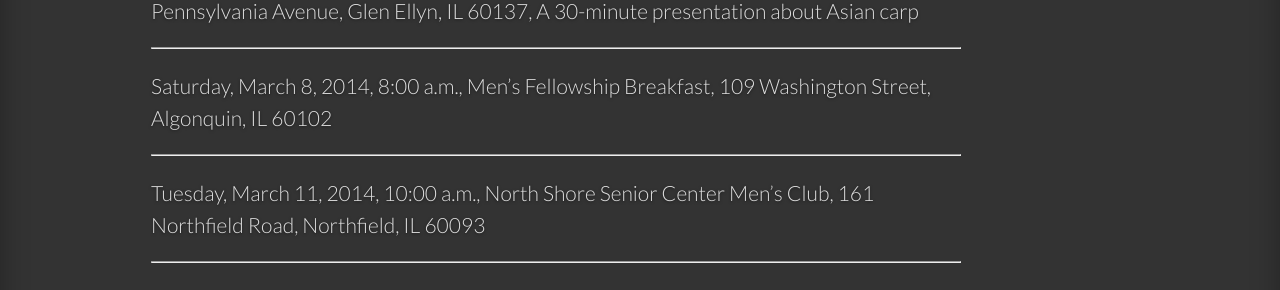
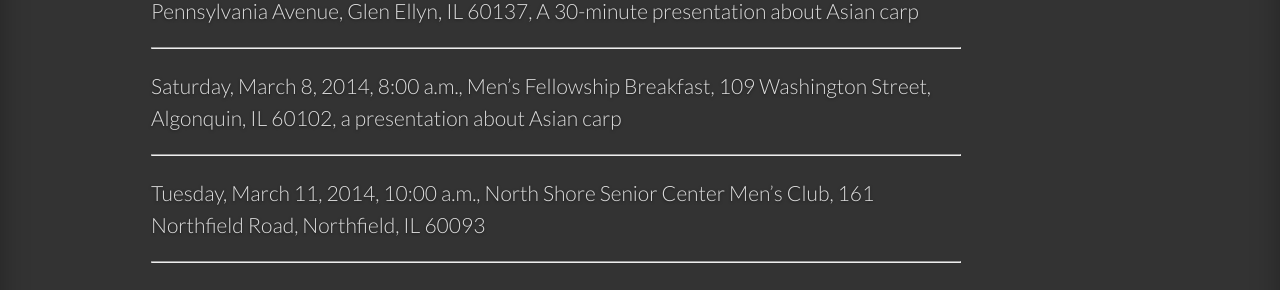
Before and after one commit to LanyonM/lanyonspeaks, a Jekyll site: the page built from _posts/2013-01-01-speaking.md, in a window 1280 px wide. Shown: the part 1159-1449 px from the top of the page. Built offline with Jekyll 4.4.1, drawn with Linux system fonts in a browser that asks for light colours; some web fonts are replaced.

Commit message:
Update 2013-01-01-speaking.md

```diff
--- a/_posts/2013-01-01-speaking.md
+++ b/_posts/2013-01-01-speaking.md
@@ -38,7 +38,7 @@ Thursday, March 6, 2014, Noon, Rotary Club of Glen Ellyn, Barones Pizza, 475 Pen
 
 ----
 
-Saturday, March 8, 2014, 8:00 a.m., Men’s Fellowship Breakfast, 109 Washington Street, Algonquin, IL 60102
+Saturday, March 8, 2014, 8:00 a.m., Men’s Fellowship Breakfast, 109 Washington Street, Algonquin, IL 60102, a presentation about Asian carp
 
 ----
 
```
